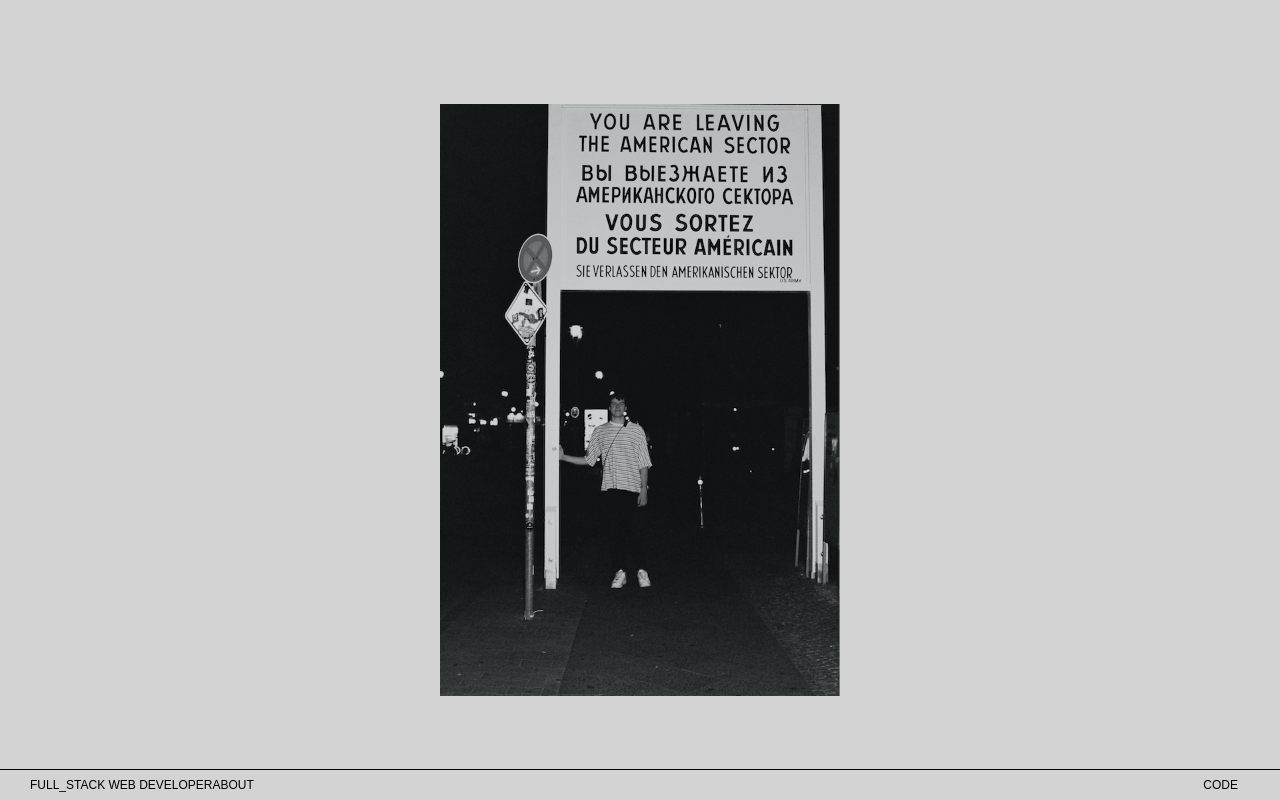
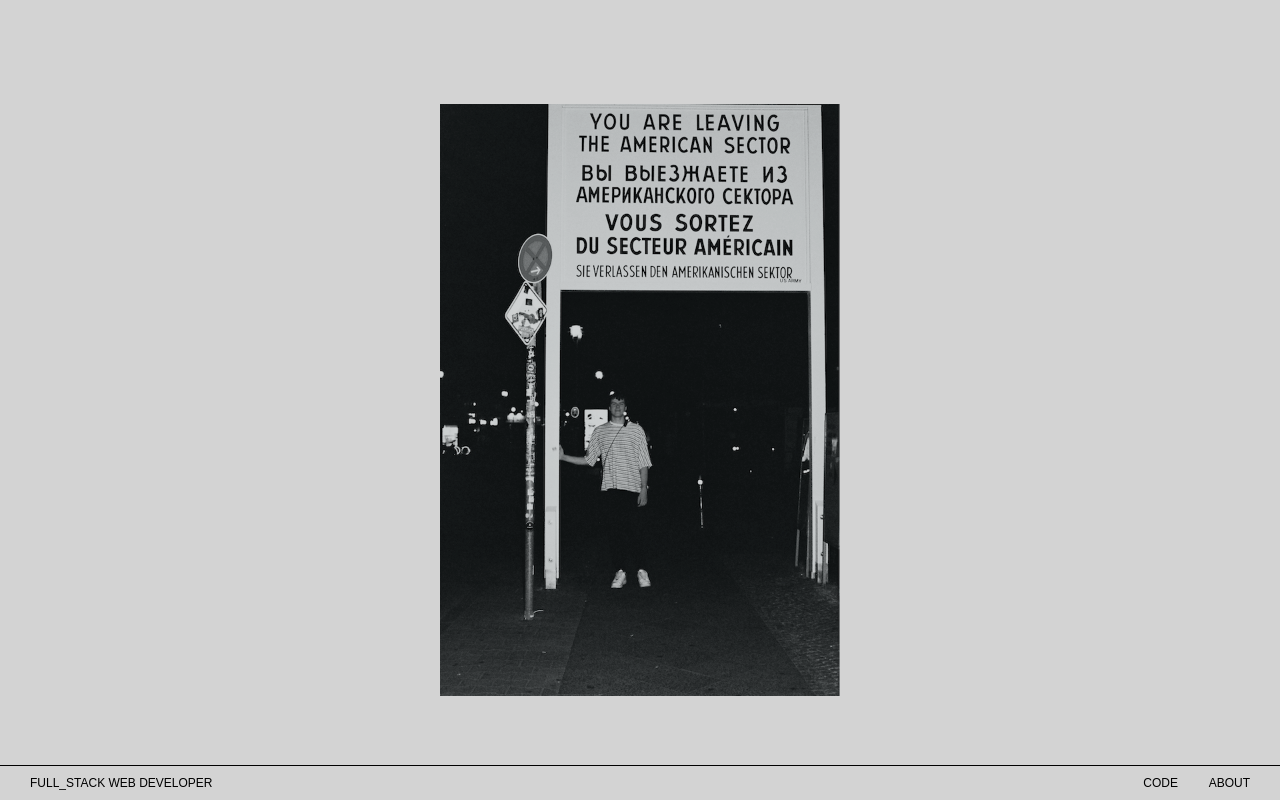
Before and after one commit to tulip781/webpack-ollie-portfolio, a plain HTML site: page index.html in a window 1280 px wide. Drawn offline with nearby package versions, Linux system fonts and the light colour scheme; a web font is replaced by a local one.

Commit message:
code and about fix on the nav bar

```diff
--- a/index.html
+++ b/index.html
@@ -9,7 +9,7 @@
     <meta name="keywords" content="keywords,here">
     <link rel="shortcut icon" href="images/favicon.ico" type="image/x-icon">
     <link rel="icon" href="images/favicon.ico" type="image/x-icon">
-<!--     <link rel="stylesheet" href="https://stackpath.bootstrapcdn.com/bootstrap/4.3.1/css/bootstrap.min.css" integrity="sha384-ggOyR0iXCbMQv3Xipma34MD+dH/1fQ784/j6cY/iJTQUOhcWr7x9JvoRxT2MZw1T" crossorigin="anonymous"> -->
+    <link rel="stylesheet" href="https://stackpath.bootstrapcdn.com/bootstrap/4.3.1/css/bootstrap.min.css" integrity="sha384-ggOyR0iXCbMQv3Xipma34MD+dH/1fQ784/j6cY/iJTQUOhcWr7x9JvoRxT2MZw1T" crossorigin="anonymous">
     <link rel="stylesheet" href="https://use.typekit.net/ksd1jjc.css">
     <link rel="stylesheet" href="styles/main.css">
     <link href="images/apple-touch-icon.png" rel="apple-touch-icon">
```
